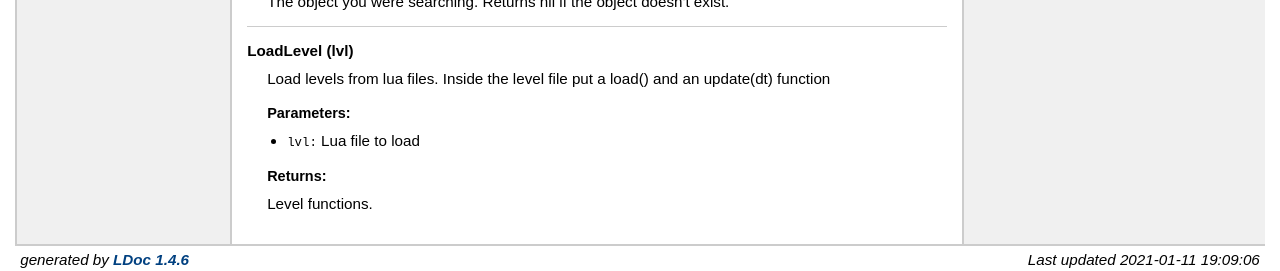
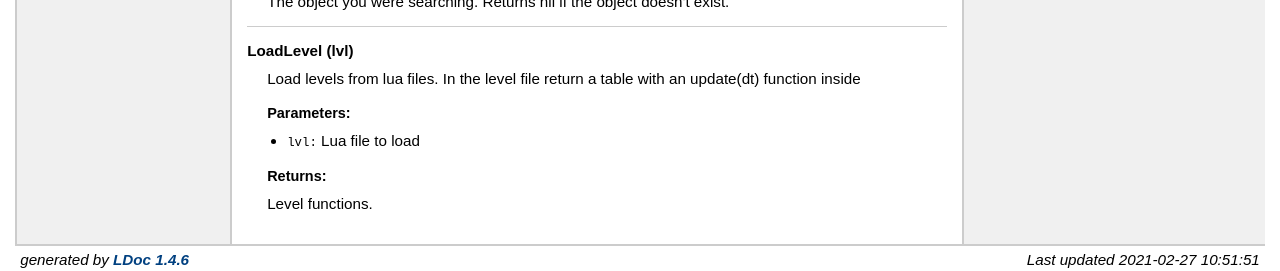
Before and after one commit to PGgamer2/Love2D-RPG, a plain HTML site: page docs/modules/blocks.html in a window 1280 px wide. Shown: the part 1878-2149 px from the top of the page. Drawn offline with Linux system fonts and the light colour scheme.

Commit message:
remove levels' load function because it is useless

```diff
--- a/docs/modules/blocks.html
+++ b/docs/modules/blocks.html
@@ -295,7 +295,7 @@
     </dt>
     <dd>
     Load levels from lua files.
- Inside the level file put a load() and an update(dt) function
+ In the level file return a table with an update(dt) function inside
 
 
     <h3>Parameters:</h3>
@@ -322,7 +322,7 @@
 </div> <!-- id="main" -->
 <div id="about">
 <i>generated by <a href="http://github.com/stevedonovan/LDoc">LDoc 1.4.6</a></i>
-<i style="float:right;">Last updated 2021-01-11 19:09:06 </i>
+<i style="float:right;">Last updated 2021-02-27 10:51:51 </i>
 </div> <!-- id="about" -->
 </div> <!-- id="container" -->
 </body>
```
Also changed, not shown: docs/index.html (+1 -1 lines), docs/modules/player.html (+1 -1 lines), docs/modules/ui.html (+1 -1 lines), docs/modules/utilities.html (+1 -1 lines), 3 other files.
